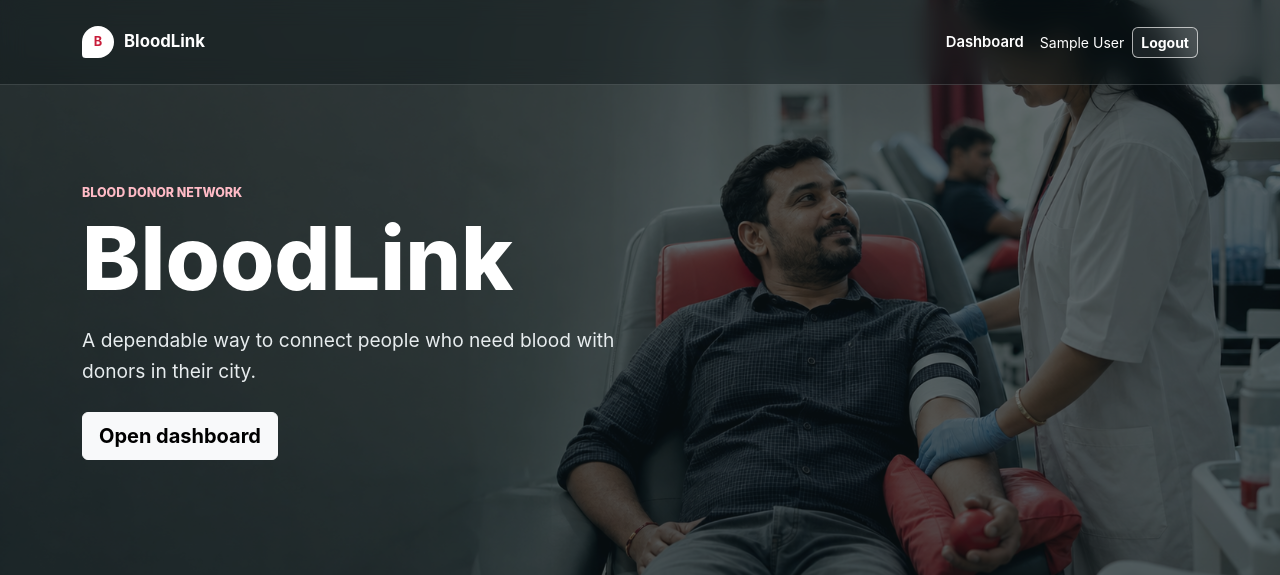
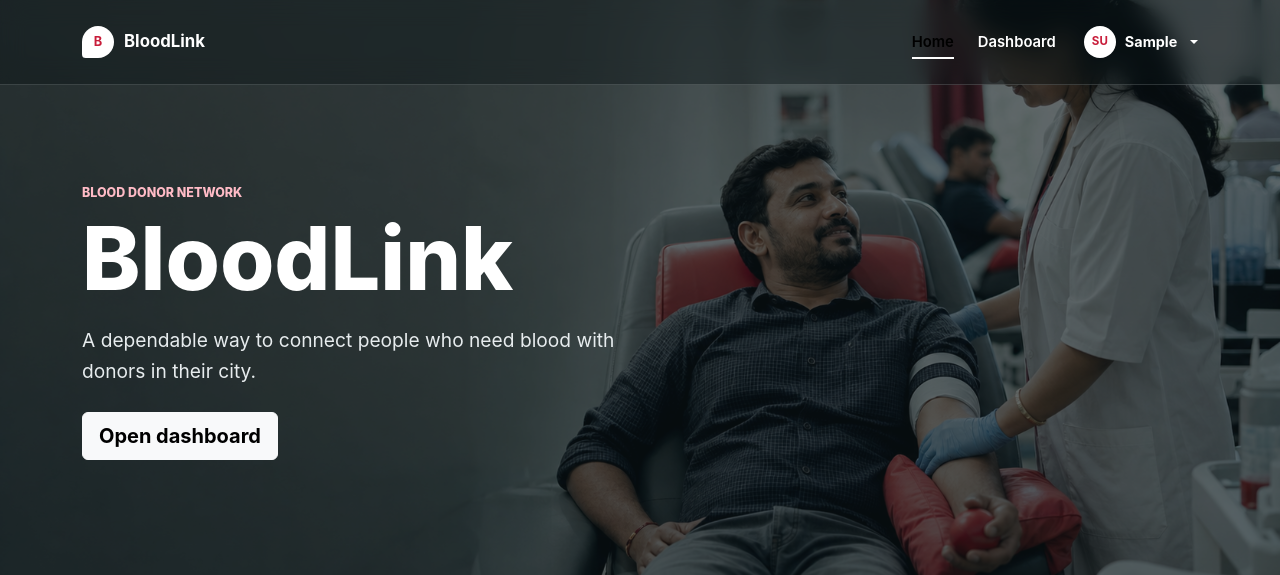
Before and after one commit to shivnandan-kumar/bloodlink-flask, a Flask app: page / in a window 1280 px wide. Shown: the top 575 px of the page. Run offline with Flask 3, Linux system fonts and the light colour scheme; the visitor is signed in with stand-in values (Sample User, id 1).

Commit message:
Add modern user navigation menu

```diff
--- a/app/static/css/style.css
+++ b/app/static/css/style.css
@@ -43,19 +43,30 @@
 
 .home-page .brand-lockup,
 .home-page .nav-link,
-.home-page .user-greeting {
+.home-page .user-menu {
     color: #ffffff;
 }
 
 .home-page .brand-lockup:hover,
 .home-page .nav-link:hover,
-.home-page .nav-link:focus {
+.home-page .nav-link:focus,
+.home-page .user-menu:hover,
+.home-page .user-menu:focus {
     color: #ffd7de;
 }
 
 .home-page .brand-mark {
     background: #ffffff;
     color: var(--blood);
+}
+
+.home-page .user-avatar {
+    background: #ffffff;
+    color: var(--blood);
+}
+
+.home-page .nav-link-modern::after {
+    background: #ffffff;
 }
 
 .home-page .btn-outline-blood {
@@ -115,13 +126,82 @@
     color: var(--blood);
 }
 
-.user-greeting {
-    color: var(--muted);
-    font-size: 0.875rem;
-    max-width: 200px;
+.nav-link-modern {
+    position: relative;
+}
+
+.nav-link-modern::after {
+    background: var(--blood);
+    bottom: 2px;
+    content: "";
+    height: 2px;
+    left: 8px;
+    position: absolute;
+    right: 8px;
+    transform: scaleX(0);
+    transition: transform 160ms ease;
+}
+
+.nav-link-modern:hover::after,
+.nav-link-modern:focus::after,
+.nav-link-modern.active::after {
+    transform: scaleX(1);
+}
+
+.user-menu {
+    align-items: center;
+    background: transparent;
+    border: 0;
+    color: var(--charcoal);
+    display: inline-flex;
+    font-size: 0.9rem;
+    font-weight: 650;
+    gap: 9px;
+    padding: 4px 0 4px 4px;
+}
+
+.user-avatar {
+    align-items: center;
+    background: var(--blood);
+    border-radius: 50%;
+    color: #ffffff;
+    display: inline-flex;
+    font-size: 0.72rem;
+    height: 32px;
+    justify-content: center;
+    width: 32px;
+}
+
+.user-first-name {
+    max-width: 130px;
     overflow: hidden;
     text-overflow: ellipsis;
     white-space: nowrap;
+}
+
+.user-dropdown .dropdown-menu {
+    border: 1px solid var(--line);
+    border-radius: 8px;
+    box-shadow: 0 16px 36px rgba(15, 27, 32, 0.14);
+    margin-top: 10px;
+    min-width: 190px;
+    padding: 8px;
+}
+
+.user-dropdown .dropdown-item {
+    border-radius: 5px;
+    font-size: 0.9rem;
+    padding: 9px 10px;
+}
+
+.user-dropdown .dropdown-item:hover,
+.user-dropdown .dropdown-item:focus {
+    background: #f3f5f4;
+    color: var(--charcoal);
+}
+
+.user-dropdown .logout-item {
+    color: var(--blood);
 }
 
 .btn {
--- a/app/templates/base.html
+++ b/app/templates/base.html
@@ -20,12 +20,26 @@
                 <div class="collapse navbar-collapse" id="mainNavbar">
                     <div class="navbar-nav ms-auto align-items-lg-center gap-lg-2">
                         {% if current_user.is_authenticated %}
-                            <a class="nav-link" href="{{ url_for('main.dashboard') }}">Dashboard</a>
-                            <span class="navbar-text user-greeting">{{ current_user.name }}</span>
-                            <form method="post" action="{{ url_for('auth.logout') }}">
-                                <button class="btn btn-outline-blood btn-sm" type="submit">Logout</button>
-                            </form>
+                            <a class="nav-link nav-link-modern {% if request.endpoint == 'main.home' %}active{% endif %}" href="{{ url_for('main.home') }}">Home</a>
+                            <a class="nav-link nav-link-modern {% if request.endpoint == 'main.dashboard' %}active{% endif %}" href="{{ url_for('main.dashboard') }}">Dashboard</a>
+                            {% set name_parts = current_user.name.split() %}
+                            {% set initials = name_parts[0][0] ~ (name_parts[1][0] if name_parts|length > 1 else '') %}
+                            <div class="dropdown user-dropdown ms-lg-2">
+                                <button class="user-menu dropdown-toggle" type="button" data-bs-toggle="dropdown" aria-expanded="false">
+                                    <span class="user-avatar">{{ initials|upper }}</span>
+                                    <span class="user-first-name">{{ name_parts[0]|title }}</span>
+                                </button>
+                                <div class="dropdown-menu dropdown-menu-end">
+                                    <a class="dropdown-item" href="{{ url_for('main.dashboard') }}#account-details">Account</a>
+                                    <a class="dropdown-item" href="{{ url_for('main.dashboard') }}">Dashboard</a>
+                                    <div class="dropdown-divider"></div>
+                                    <form method="post" action="{{ url_for('auth.logout') }}">
+                                        <button class="dropdown-item logout-item" type="submit">Logout</button>
+                                    </form>
+                                </div>
+                            </div>
                         {% else %}
+                            <a class="nav-link nav-link-modern {% if request.endpoint == 'main.home' %}active{% endif %}" href="{{ url_for('main.home') }}">Home</a>
                             <a class="nav-link" href="{{ url_for('auth.login') }}">Login</a>
                             <a class="btn btn-blood btn-sm" href="{{ url_for('auth.register') }}">Register</a>
                         {% endif %}
--- a/app/templates/dashboard.html
+++ b/app/templates/dashboard.html
@@ -47,7 +47,7 @@
 
     <div class="row g-4">
         <div class="col-lg-7">
-            <section aria-labelledby="account-heading">
+            <section id="account-details" aria-labelledby="account-heading">
                 <div class="section-heading">
                     <h2 class="h5 fw-bold mb-1" id="account-heading">Account details</h2>
                     <p class="text-secondary mb-0">Information saved during registration.</p>
```
